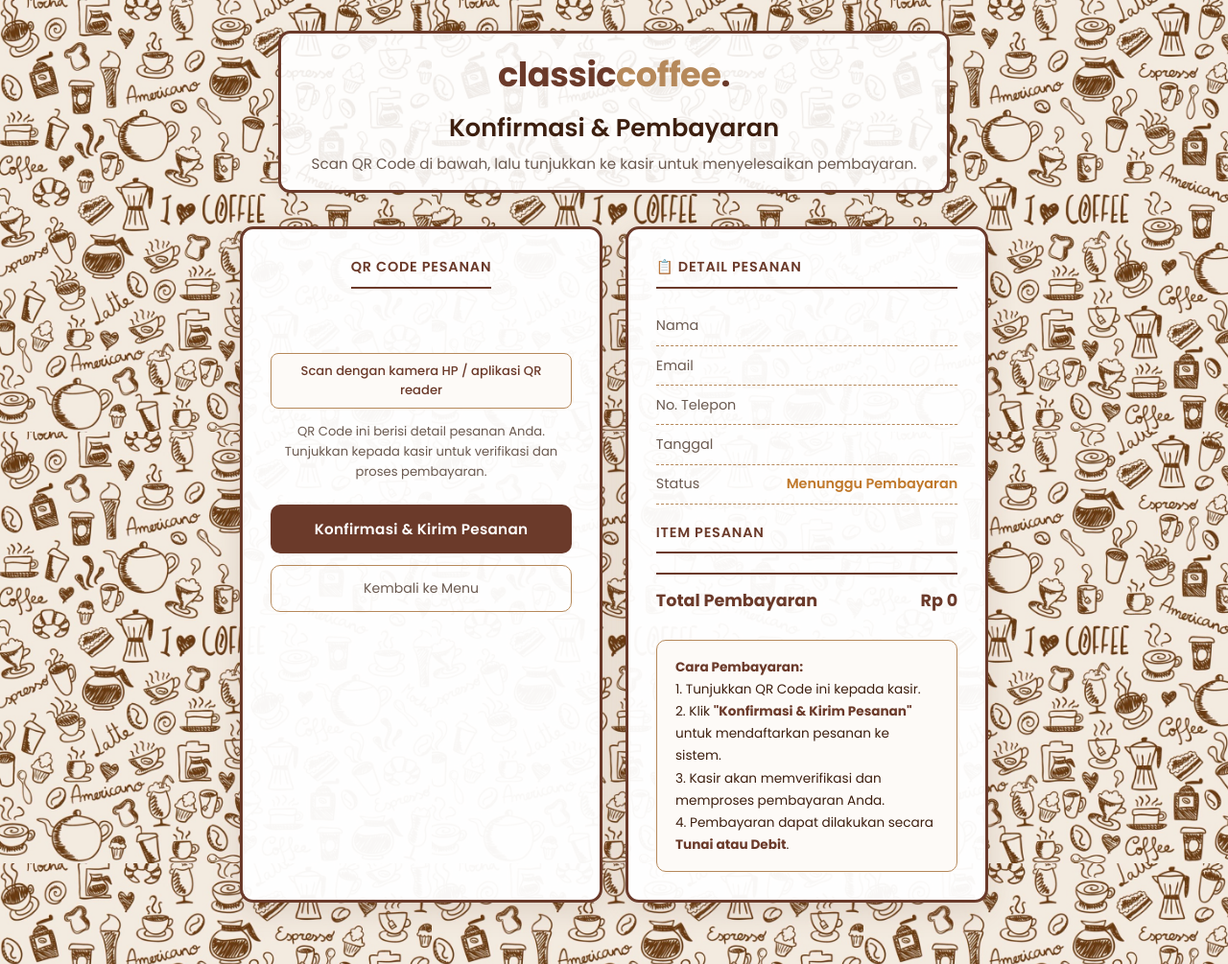
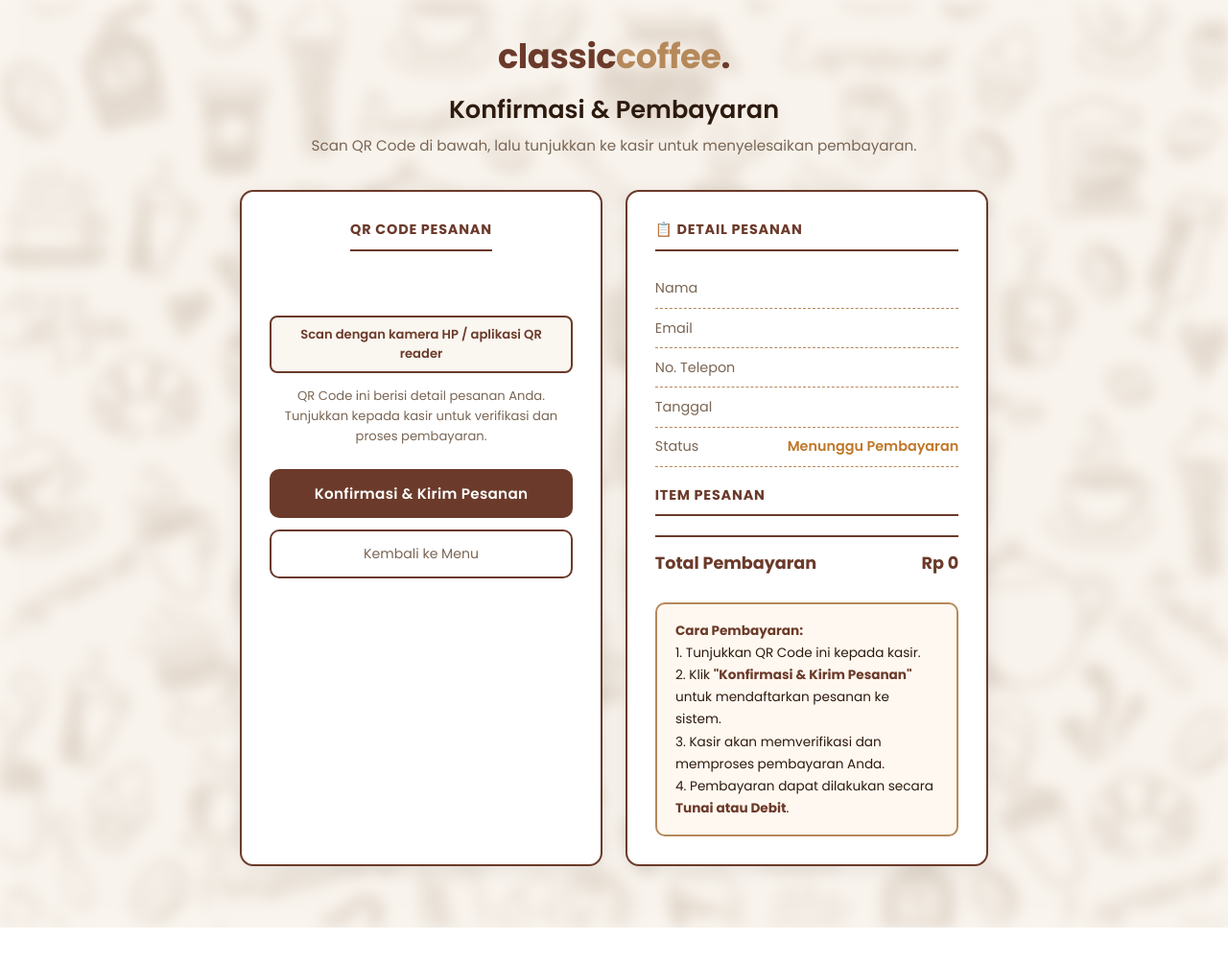
Before and after one commit to zulfarida0107-crypto/ta-ci4-web-coffeeshop, a CodeIgniter 4 app: the page made by app/Views/customer/payment_qr.php in a window 1280 px wide. Shown: the whole page at 96% size. After the commit the page ends 967 px from the top, so only its background shows below. Run offline with PHP 8.4 and a stand-in for CodeIgniter, Linux system fonts and the light colour scheme; the template is opened without the code that fills it, so the values that code supplies are empty; some libraries are stand-ins or nearby versions.

Commit message:
style: apply blurred doodle background to payment page and thicken borders

```diff
--- a/app/Views/customer/payment_qr.php
+++ b/app/Views/customer/payment_qr.php
@@ -12,13 +12,13 @@
 
     <style>
         :root {
-            --primary:   #6b3a2a; /* Dark coffee brown */
-            --accent:    #b6895b; /* Gold/brown accent */
-            --bg:        #ebdcd0; /* Fallback light background */
-            --card-bg:   rgba(255, 255, 255, 0.96); /* Readable card background over pattern */
-            --text:      #3d1f0f; /* Dark brown text matching the pattern drawing */
-            --muted:     #6b5a50; /* Muted brown */
-            --border:    #ebdcd0; /* Light border */
+            --primary:   #6b3a2a; /* Original dark brown */
+            --accent:    #b6895b; /* Original gold */
+            --light-bg:  #faf6f0; /* Original light beige */
+            --card-bg:   #ffffff; /* Original white card */
+            --text:      #2d1a0e; /* Original dark brown text */
+            --muted:     #7a6655; /* Original muted text */
+            --border:    #6b3a2a; /* Thicker dark brown border */
             --radius:    14px;
         }
 
@@ -26,8 +26,7 @@
 
         body {
             font-family: 'Poppins', sans-serif;
-            background: url('<?= base_url('img/bg-pattern.jpg') ?>') repeat;
-            background-size: 450px;
+            background: var(--light-bg);
             color: var(--text);
             min-height: 100vh;
             display: flex;
@@ -35,17 +34,28 @@
             align-items: center;
             justify-content: flex-start;
             padding: 2rem 1rem 4rem;
+            position: relative;
+            overflow-x: hidden;
+        }
+
+        /* ── Blurred Background Doodle ── */
+        body::before {
+            content: "";
+            position: absolute;
+            top: 0; left: 0; right: 0; bottom: 0;
+            background-image: url('<?= base_url('img/bg_doodle.jpg') ?>');
+            background-size: cover;
+            background-position: center;
+            filter: blur(8px);
+            opacity: 0.18;
+            z-index: -1;
+            pointer-events: none;
         }
 
         /* ── Header ── */
         .page-header {
             text-align: center;
             margin-bottom: 2.2rem;
-            background: rgba(255, 255, 255, 0.9);
-            padding: 1rem 2rem;
-            border-radius: 12px;
-            border: 3px solid var(--primary);
-            box-shadow: 0 4px 15px rgba(0,0,0,0.05);
         }
         .page-header .logo {
             font-size: 2.2rem;
@@ -82,19 +92,19 @@
         .card {
             background: var(--card-bg);
             border-radius: var(--radius);
-            border: 3px solid var(--primary); /* Thick border for grid cards */
+            border: 2.5px solid var(--border); /* Thickened border */
             padding: 1.8rem;
-            box-shadow: 0 8px 30px rgba(107, 58, 42, 0.15);
+            box-shadow: 0 4px 20px rgba(0,0,0,0.08);
         }
         .card-title {
             font-size: 0.9rem;
-            font-weight: 600;
+            font-weight: 700;
             text-transform: uppercase;
             letter-spacing: 0.8px;
             color: var(--primary);
             margin-bottom: 1.2rem;
             padding-bottom: 0.6rem;
-            border-bottom: 2px solid var(--primary);
+            border-bottom: 2.5px solid var(--border); /* Thickened divider */
         }
 
         /* ── QR Section ── */
@@ -124,13 +134,13 @@
             line-height: 1.6;
         }
         .qr-scan-label {
-            background: #fdfaf7;
-            border: 1px solid var(--accent);
+            background: var(--light-bg);
+            border: 2px solid var(--border); /* Thickened border */
             border-radius: 8px;
             padding: 0.5rem 1rem;
             font-size: 0.82rem;
             color: var(--primary);
-            font-weight: 500;
+            font-weight: 600;
             margin-top: 0.6rem;
         }
 
@@ -140,14 +150,14 @@
             justify-content: space-between;
             align-items: flex-start;
             padding: 0.6rem 0;
-            border-bottom: 1px dashed var(--accent);
+            border-bottom: 1.5px dashed var(--accent); /* Thickened dashed divider */
             font-size: 0.9rem;
             gap: 0.5rem;
         }
         .info-row:last-of-type { border-bottom: none; }
         .info-label { color: var(--muted); flex-shrink: 0; }
         .info-value {
-            font-weight: 500;
+            font-weight: 600;
             color: var(--text);
             text-align: right;
         }
@@ -158,7 +168,7 @@
             justify-content: space-between;
             align-items: center;
             padding: 0.55rem 0;
-            border-bottom: 1px dashed var(--accent);
+            border-bottom: 1.5px dashed var(--accent); /* Thickened dashed divider */
             font-size: 0.88rem;
         }
         .item-row:last-child { border-bottom: none; }
@@ -171,7 +181,7 @@
             justify-content: space-between;
             padding: 0.9rem 0 0.25rem;
             margin-top: 0.8rem;
-            border-top: 2px solid var(--primary);
+            border-top: 2.5px solid var(--border); /* Thickened total top border */
             font-size: 1.1rem;
             font-weight: 700;
             color: var(--primary);
@@ -179,8 +189,8 @@
 
         /* ── Status Info ── */
         .status-info {
-            background: #fdfaf7;
-            border: 1px solid var(--accent);
+            background: #fff8f0;
+            border: 2px solid var(--accent); /* Thickened border */
             border-radius: 10px;
             padding: 1rem 1.2rem;
             margin-top: 1.5rem;
@@ -212,16 +222,16 @@
             letter-spacing: 0.3px;
             transition: background 0.2s, transform 0.1s;
         }
-        .btn-confirm:hover  { background: #522b1f; }
+        .btn-confirm:hover  { background: #4e2a1e; }
         .btn-confirm:active { transform: scale(0.98); }
-        .btn-confirm:disabled { background: #dcd4cf; color: #a59c96; cursor: not-allowed; }
+        .btn-confirm:disabled { background: #b0a09a; color: #fff; cursor: not-allowed; }
 
         .btn-back {
             width: 100%;
             padding: 0.8rem;
             background: transparent;
             color: var(--muted);
-            border: 1px solid var(--accent);
+            border: 2px solid var(--border); /* Thickened border */
             border-radius: 10px;
             font-size: 0.88rem;
             font-family: 'Poppins', sans-serif;
@@ -229,16 +239,16 @@
             text-decoration: none;
             display: block;
             text-align: center;
-            transition: border-color 0.2s, color 0.2s, background-color 0.2s;
+            transition: border-color 0.2s, color 0.2s;
         }
-        .btn-back:hover { border-color: var(--primary); color: var(--primary); background: rgba(107, 58, 42, 0.05); }
+        .btn-back:hover { border-color: var(--accent); color: var(--accent); }
 
         /* ── Loading overlay ── */
         .overlay {
             display: none;
             position: fixed;
             inset: 0;
-            background: rgba(0,0,0,0.6);
+            background: rgba(0,0,0,0.75);
             z-index: 9999;
             align-items: center;
             justify-content: center;
```
Also changed, not shown: public/img/bg_doodle.jpg (added).
